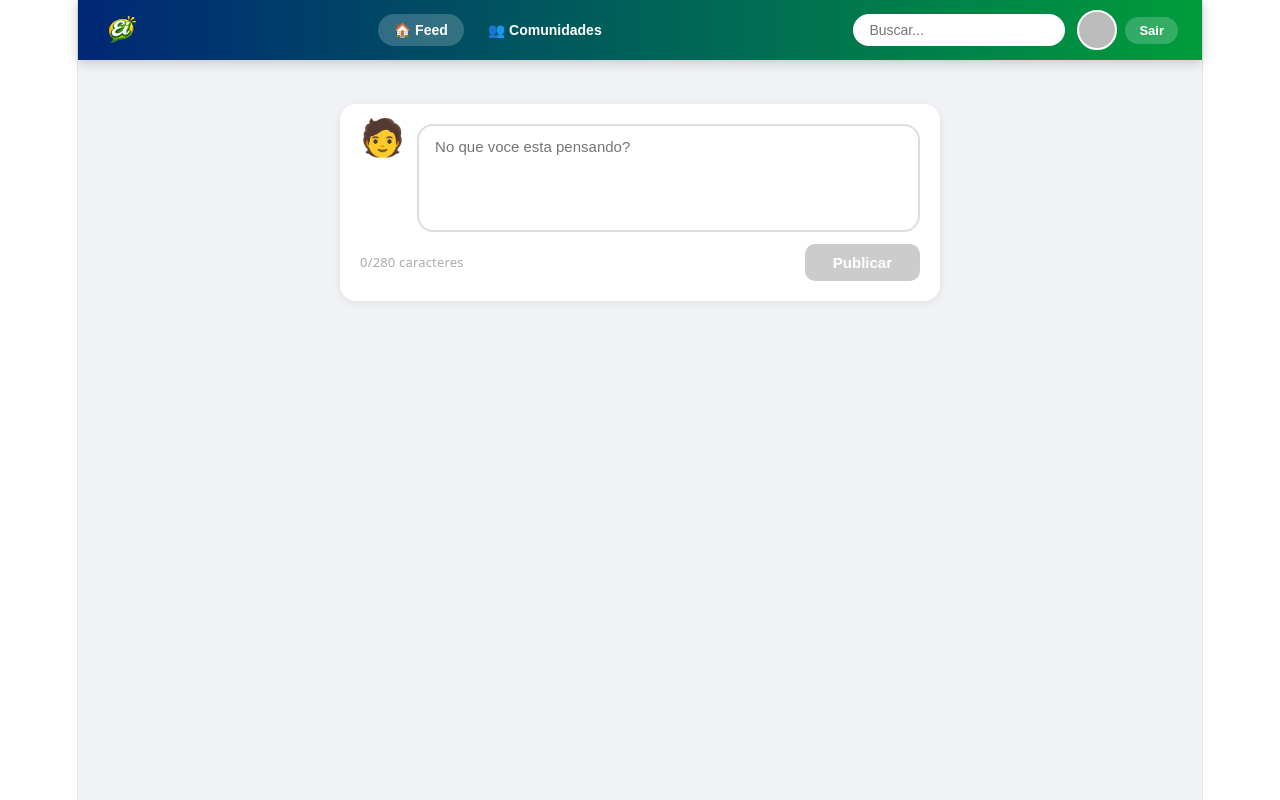
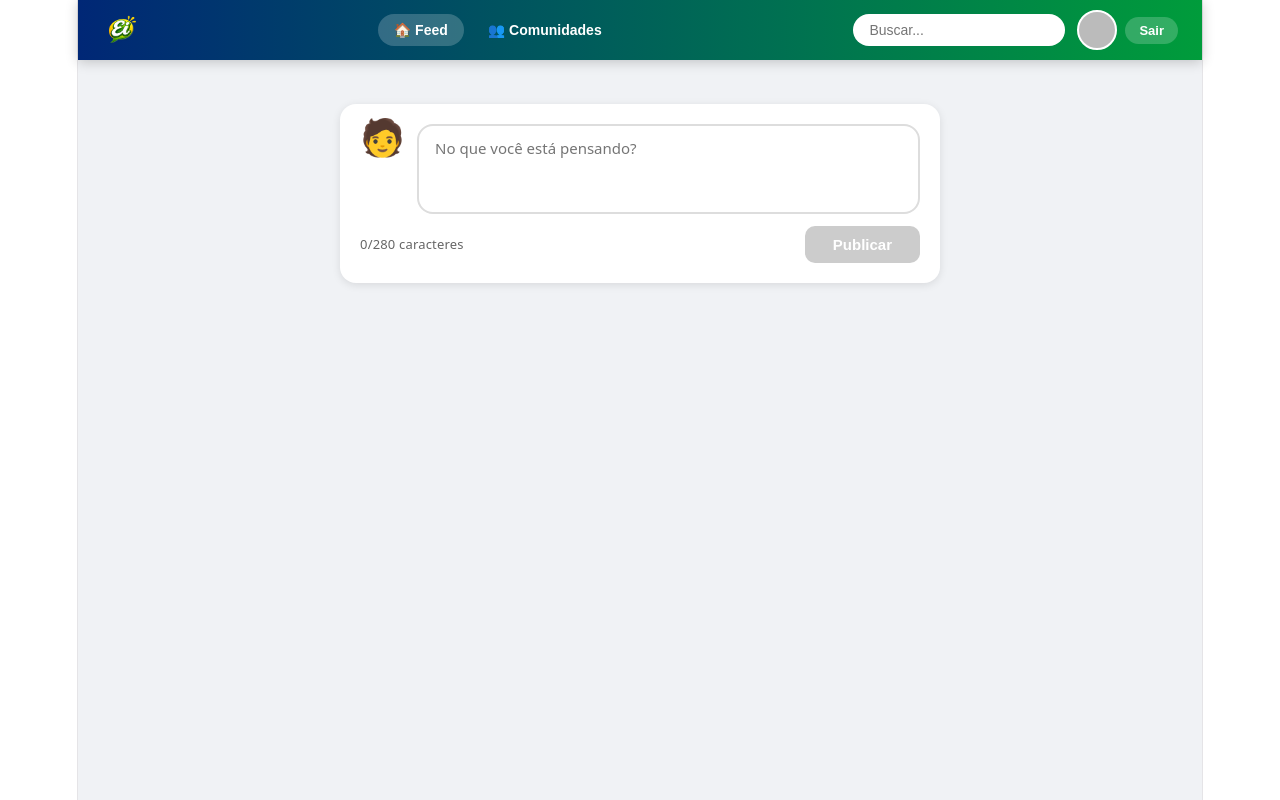
Before and after one commit to bebecaclaudio/ei-social, a React (Vite) app in the folder ei-social/: page /feed in a window 1280 px wide. Shown: the top 800 px of the page. Built offline with nearby package versions, Linux system fonts and the light colour scheme; no server answers; the database is empty; sample sign-in values are in the browser's storage.

Commit message:
refatorando o feed

```diff
--- a/ei-social/src/feed.jsx
+++ b/ei-social/src/feed.jsx
@@ -12,7 +12,6 @@ function Feed({ usuario }) {
   const [eiEnviados, setEiEnviados] = useState([])
   const [toast, setToast] = useState(null)
 
-  // 1. BUSCAR POSTS (Sincronização em Tempo Real)
   useEffect(() => {
     const q = query(collection(db, "posts"), orderBy("data", "desc"))
     const unsub = onSnapshot(q, (snapshot) => {
@@ -25,12 +24,11 @@ function Feed({ usuario }) {
     return () => unsub()
   }, [])
 
-  // 2. PUBLICAR (Agora salvando o autorUid para a trava funcionar)
   async function publicar() {
     if (novoPost.trim() === '') return
     try {
       await addDoc(collection(db, "posts"), {
-        autorUid: usuario?.uid, // TRAVA: Salva o ID único do dono do post
+        autorUid: usuario?.uid,
         usuario: usuario?.displayName || 'Você',
         avatar: usuario?.photoURL || '🧑',
         texto: novoPost,
@@ -44,7 +42,6 @@ function Feed({ usuario }) {
     }
   }
 
-  // 3. CURTIR (Alternando cor e número)
   async function curtir(post) {
     const postRef = doc(db, "posts", post.id)
     const jaCurtiu = post.curtidores?.includes(usuario?.uid)
@@ -66,30 +63,32 @@ function Feed({ usuario }) {
   }
 
   return (
-    <div style={{ minHeight: '100vh', background: '#f0f2f5', paddingBottom: '40px' }}>
+    <div style={{ minHeight: '100vh', background: '#f0f2f5', paddingBottom: '80px' }}>
 
       {toast && <div style={toastStyle}>{toast}</div>}
 
-      <div style={{ maxWidth: '600px', margin: '24px auto', padding: '0 16px' }}>
+      <div style={{ maxWidth: '600px', margin: '0 auto', padding: '24px 16px' }}>
 
-        {/* INPUT DE POSTAGEM */}
+        {/* INPUT DE POSTAGEM - TEXTO ESCURO GARANTIDO */}
         <div style={cardEstilo}>
           <div style={{ display: 'flex', gap: '12px', alignItems: 'flex-start' }}>
             <span style={{ fontSize: '36px' }}>🧑</span>
             <textarea
-              placeholder="No que voce esta pensando?"
+              placeholder="No que você está pensando?"
               value={novoPost}
               onChange={(e) => setNovoPost(e.target.value)}
               onFocus={() => setFocado(true)}
               onBlur={() => setFocado(false)}
               style={{
                 ...textareaEstilo,
-                border: focado ? '2px solid #009c3b' : '2px solid #ddd'
+                border: focado ? '2px solid #009c3b' : '2px solid #ddd',
+                color: '#222', // COR DO TEXTO QUE VOCÊ DIGITA
+                backgroundColor: '#ffffff'
               }}
             />
           </div>
           <div style={{ display: 'flex', justifyContent: 'space-between', alignItems: 'center', marginTop: '12px' }}>
-            <span style={{ color: focado ? '#009c3b' : '#aaa', fontSize: '13px' }}>
+            <span style={{ color: focado ? '#009c3b' : '#666', fontSize: '13px' }}>
               {novoPost.length}/280 caracteres
             </span>
             <button onClick={publicar} style={{
@@ -104,8 +103,6 @@ function Feed({ usuario }) {
         {posts.map((post) => {
           const eiJaEnviado = eiEnviados.includes(post.id)
           const postCurtidoPorMim = post.curtidores?.includes(usuario?.uid)
-
-          // A MÁGICA: Checa ID ou Nome para esconder o botão Ei!
           const souEu = post.autorUid === usuario?.uid || post.usuario === (usuario?.displayName || 'Você')
 
           return (
@@ -113,33 +110,32 @@ function Feed({ usuario }) {
               <div style={{ display: 'flex', alignItems: 'center', gap: '12px', marginBottom: '12px' }}>
                 <span style={{ fontSize: '40px' }}>{post.avatar}</span>
                 <div>
-                  <p style={{ fontWeight: 'bold', fontSize: '15px' }}>{post.usuario}</p>
-                  <p style={{ color: '#888', fontSize: '13px' }}>
+                  <p style={{ fontWeight: 'bold', fontSize: '15px', color: '#111' }}>{post.usuario}</p>
+                  <p style={{ color: '#666', fontSize: '13px' }}>
                     {post.data?.toDate ? post.data.toDate().toLocaleTimeString() : 'agora mesmo'}
                   </p>
                 </div>
               </div>
 
-              <p style={{ fontSize: '16px', marginBottom: '16px', whiteSpace: 'pre-wrap' }}>{post.texto}</p>
+              {/* TEXTO DO POST - COR ESCURA */}
+              <p style={{ fontSize: '16px', marginBottom: '16px', whiteSpace: 'pre-wrap', color: '#333' }}>
+                {post.texto}
+              </p>
 
               <div style={barraAcoes}>
                 <button onClick={() => curtir(post)} style={{
                   ...btnAcao,
                   background: postCurtidoPorMim ? '#fff0f0' : 'none',
-                  color: postCurtidoPorMim ? '#e00' : '#555'
+                  color: postCurtidoPorMim ? '#e00' : '#444'
                 }}>
                   {postCurtidoPorMim ? '❤️' : '🤍'} {post.curtidas || 0}
                 </button>
-
-                <button style={btnAcao}>💬 Comentar</button>
-
-                {/* SÓ MOSTRA SE NÃO FOR SEU POST */}
+                <button style={{...btnAcao, color: '#444'}}>💬 Comentar</button>
                 {!souEu && (
                   <button onClick={() => mandarEi(post.id, post.usuario)} style={{
                     ...btnAcao,
                     background: eiJaEnviado ? '#fffbe6' : 'none',
-                    color: eiJaEnviado ? '#ffaa00' : '#555',
-                    cursor: eiJaEnviado ? 'default' : 'pointer'
+                    color: eiJaEnviado ? '#ffaa00' : '#444'
                   }}>
                     {eiJaEnviado ? '👋 Ei enviado!' : '👋 Ei!'}
                   </button>
@@ -153,12 +149,16 @@ function Feed({ usuario }) {
   )
 }
 
-// ESTILOS (Mantendo seu design impecável)
-const cardEstilo = { background: 'white', borderRadius: '16px', padding: '20px', marginBottom: '16px', boxShadow: '0 2px 8px rgba(0,0,0,0.08)' };
-const textareaEstilo = { flex: 1, padding: '12px 16px', borderRadius: '16px', fontSize: '15px', outline: 'none', background: 'white', resize: 'none', height: '80px', fontFamily: 'sans-serif' };
-const btnPublicar = { padding: '10px 28px', borderRadius: '10px', border: 'none', color: 'white', fontWeight: 'bold', fontSize: '15px' };
+// ESTILOS AJUSTADOS PARA CONTRASTE
+const cardEstilo = { background: '#ffffff', borderRadius: '16px', padding: '20px', marginBottom: '16px', boxShadow: '0 2px 8px rgba(0,0,0,0.1)' };
+const textareaEstilo = {
+  flex: 1, padding: '12px 16px', borderRadius: '16px', fontSize: '15px',
+  outline: 'none', resize: 'none', height: '90px', fontFamily: 'inherit',
+  boxSizing: 'border-box'
+};
+const btnPublicar = { padding: '10px 28px', borderRadius: '10px', border: 'none', color: 'white', fontWeight: 'bold', fontSize: '15px', transition: '0.3s' };
 const barraAcoes = { display: 'flex', gap: '16px', borderTop: '1px solid #eee', paddingTop: '12px' };
-const btnAcao = { border: 'none', background: 'none', cursor: 'pointer', fontSize: '14px', fontWeight: 'bold', color: '#555', padding: '6px 12px', borderRadius: '20px', transition: '0.2s' };
-const toastStyle = { position: 'fixed', top: '80px', left: '50%', transform: 'translateX(-50%)', background: 'linear-gradient(90deg, #002776, #009c3b)', color: 'white', padding: '12px 24px', borderRadius: '24px', fontWeight: '700', zIndex: 999 };
+const btnAcao = { border: 'none', background: 'none', cursor: 'pointer', fontSize: '14px', fontWeight: 'bold', padding: '6px 12px', borderRadius: '20px' };
+const toastStyle = { position: 'fixed', top: '80px', left: '50%', transform: 'translateX(-50%)', background: 'linear-gradient(90deg, #002776, #009c3b)', color: 'white', padding: '12px 24px', borderRadius: '24px', fontWeight: '700', zIndex: 9999 };
 
 export default Feed;
```
